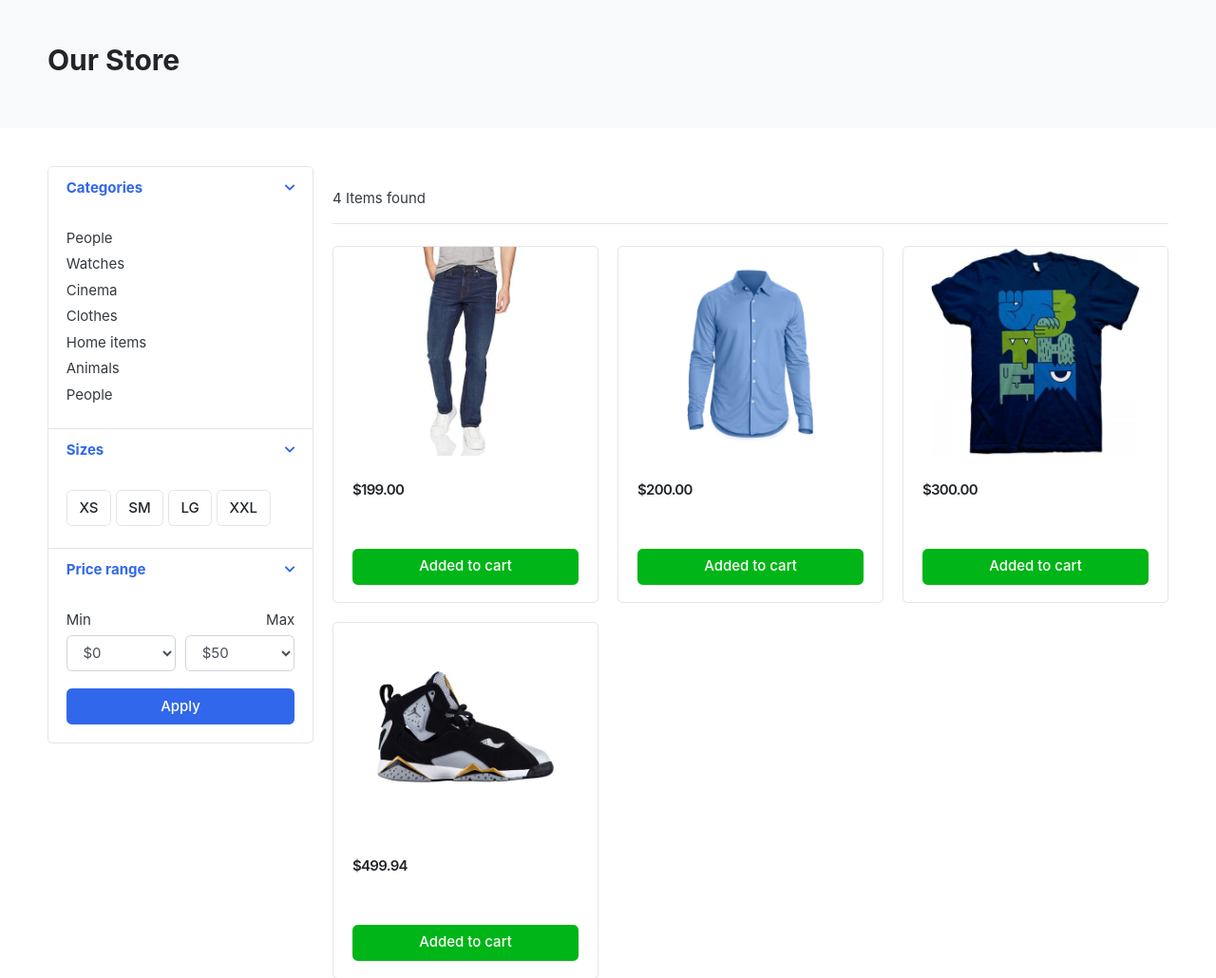
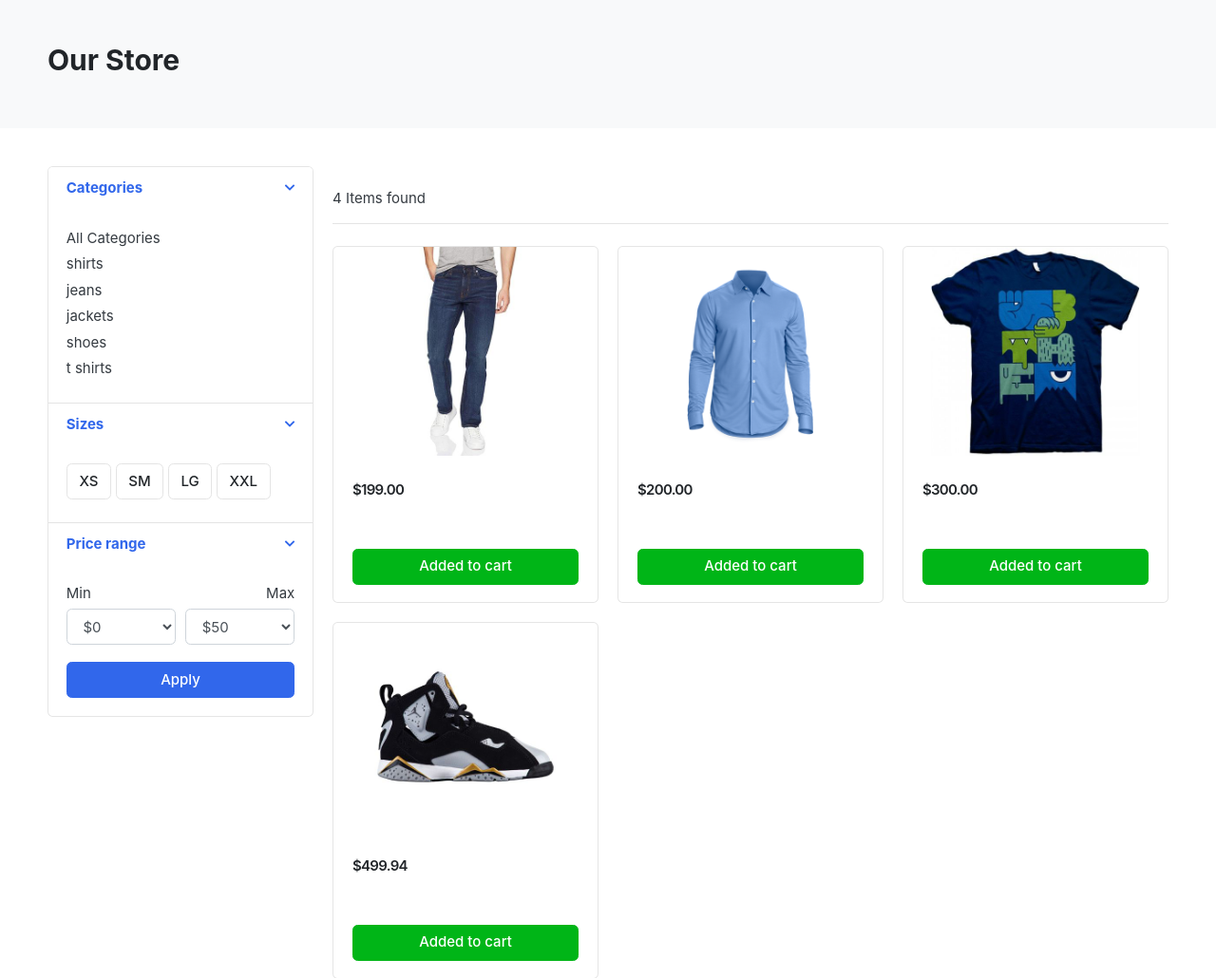
Before and after one commit to shailendraapi06/django_E-commerce, a Django app: page /store/ in a window 1280 px wide. Shown: the part 119-1149 px from the top of the page at 95% size. Run offline with Django 5.2, Linux system fonts and the light colour scheme; data comes from the database, SQL or seed files in the repository; some libraries are stand-ins or nearby versions; some web fonts are replaced.

Commit message:
display categories on store page

```diff
--- a/templates/includes/navbar.html
+++ b/templates/includes/navbar.html
@@ -37,6 +37,7 @@
 				<i class="fa fa-bars"></i> All category
 			</button>
 			<div class="dropdown-menu">
+				<a class="dropdown-item" href="{% url 'store' %}">All Categories</a>
 				{% for category in links %}
 					<a class="dropdown-item" href="{{ category.get_absolute_url }}">{{ category.category_name }}</a>
 				{% endfor %}
--- a/templates/store/store.html
+++ b/templates/store/store.html
@@ -31,13 +31,10 @@
 			<div class="card-body">
 
 				<ul class="list-menu">
-				<li><a href="#">People  </a></li>
-				<li><a href="#">Watches </a></li>
-				<li><a href="#">Cinema  </a></li>
-				<li><a href="#">Clothes  </a></li>
-				<li><a href="#">Home items </a></li>
-				<li><a href="#">Animals</a></li>
-				<li><a href="#">People </a></li>
+					<li><a href="{% url 'store' %}">All Categories</a></li>
+					{% for category in links %}
+						<li><a href="{{ category.get_absolute_url }}">{{ category.category_name }}</a></li>
+					{% endfor %}
 				</ul>
 
 			</div> <!-- card-body.// -->
```
